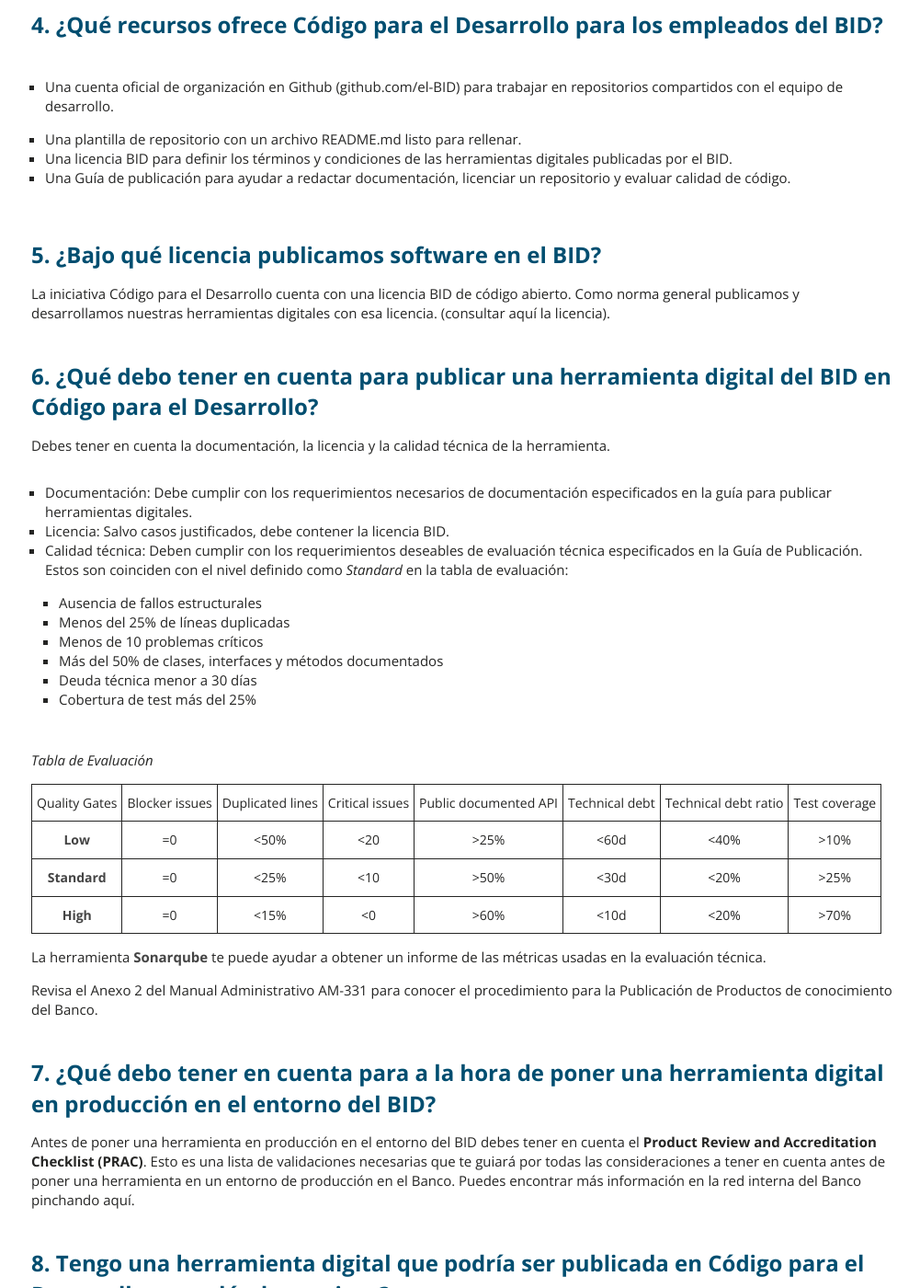
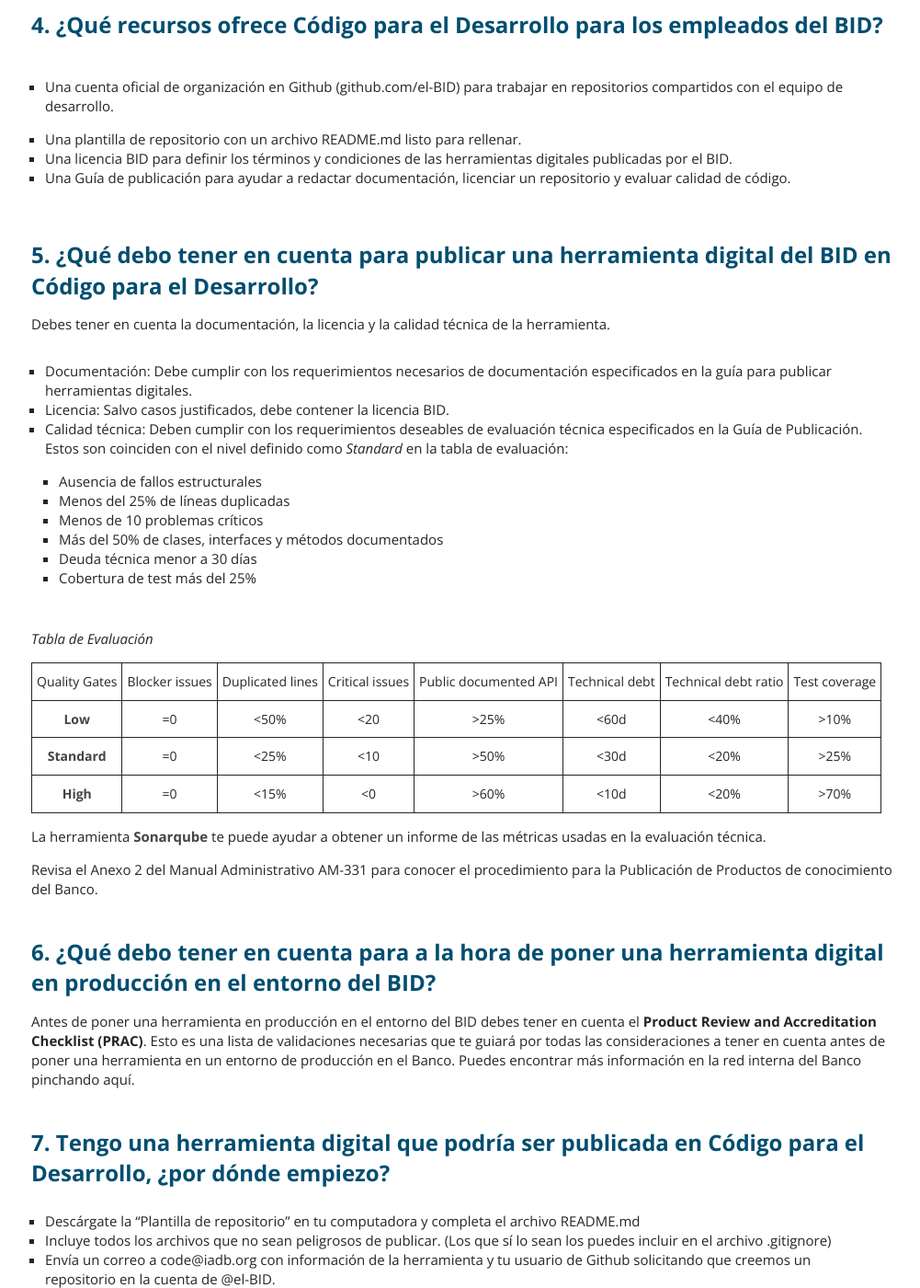
Before and after one commit to EL-BID/guia-de-publicacion, a Jekyll site: the page built from _documents/pages/guia.markdown, in a window 1280 px wide and 1400 px high, scrolled down 863 px. Shown: the whole window at 92% size, without its empty margins (136-1137 px from the left). Built offline with Jekyll 4.4.1, drawn with Linux system fonts in a browser that asks for light colours; some of the changed lines change nothing that is shown; some of the changed text lies outside the part shown.

Commit message:
Update guia.markdown

```diff
--- a/_documents/pages/guia.markdown
+++ b/_documents/pages/guia.markdown
@@ -33,10 +33,8 @@ Ponte en contacto con el equipo de Código para el Desarrollo (code@iadb.org) si
 * Una licencia BID para definir los términos y condiciones de las herramientas digitales publicadas por el BID.
 * Una Guía de publicación para ayudar a redactar documentación, licenciar un repositorio y evaluar calidad de código.
 
-## 5.	¿Bajo qué licencia publicamos software en el BID?
-La iniciativa Código para el Desarrollo cuenta con una licencia BID de código abierto. Como norma general publicamos y desarrollamos nuestras herramientas digitales con esa licencia. (consultar aquí la licencia).
 
-## 6.	¿Qué debo tener en cuenta para publicar una herramienta digital del BID en Código para el Desarrollo?
+## 5.	¿Qué debo tener en cuenta para publicar una herramienta digital del BID en Código para el Desarrollo?
 Debes tener en cuenta la documentación, la licencia y la calidad técnica de la herramienta.
 
 * Documentación: Debe cumplir con los requerimientos necesarios de documentación especificados en la guía para publicar herramientas digitales.
@@ -62,20 +60,20 @@ La herramienta **Sonarqube** te puede ayudar a obtener un informe de las métric
 
 Revisa el Anexo 2 del Manual Administrativo AM-331 para conocer el procedimiento para la Publicación de Productos de conocimiento del Banco.
 
-## 7.	¿Qué debo tener en cuenta para a la hora de poner una herramienta digital en producción en el entorno del BID?
+## 6.	¿Qué debo tener en cuenta para a la hora de poner una herramienta digital en producción en el entorno del BID?
 Antes de poner una herramienta en producción en el entorno del BID debes tener en cuenta el [Product Review and Accreditation Checklist (PRAC)](https://idbg.sharepoint.com/sites/IT%20Governance/Pages/prc_processs.aspx). Esto es una lista de validaciones necesarias que te guiará por todas las consideraciones a tener en cuenta antes de poner una herramienta en un entorno de producción en el Banco. Puedes encontrar más información en la red interna del Banco pinchando aquí.
 
-## 8.	Tengo una herramienta digital que podría ser publicada en Código para el Desarrollo, ¿por dónde empiezo?
+## 7.	Tengo una herramienta digital que podría ser publicada en Código para el Desarrollo, ¿por dónde empiezo?
 * Descárgate la “Plantilla de repositorio” en tu computadora y completa el archivo README.md
 * Incluye todos los archivos que no sean peligrosos de publicar. (Los que sí lo sean los puedes incluir en el archivo .gitignore)
 * Envía un correo a code@iadb.org con información de la herramienta y tu usuario de Github solicitando que creemos un repositorio en la cuenta de @el-BID.
 * Incluye la licencia al repositorio y evalúa la calidad técnica de la herramienta
 * Sube la herramienta digital al repositorio de Github y nos pondremos en contacto contigo para publicarla en code.iadb.org
 
-## 9.	¿Las herramientas publicadas en Código para el Desarrollo tienen que ser de código abierto?
+## 8.	¿Las herramientas publicadas en Código para el Desarrollo tienen que ser de código abierto?
 No, aunque fomentamos la publicación del código abierto de las herramientas digitales, entendemos que en determinadas ocasiones eso puede poner en riesgo la seguridad de algunos sistemas o simplemente mantienen su potencial de impacto en el desarrollo sin necesidad de publicar su código.
 
-## 10.	Consejos generales para publicar código en @el-BID
+## 9.	Consejos generales para publicar código en @el-BID
 
 * Piensa en las implicaciones de seguridad que puede tener publicar el código. Por ejemplo:
 	* Revisar que no haya Api keys dentro del código.
```
